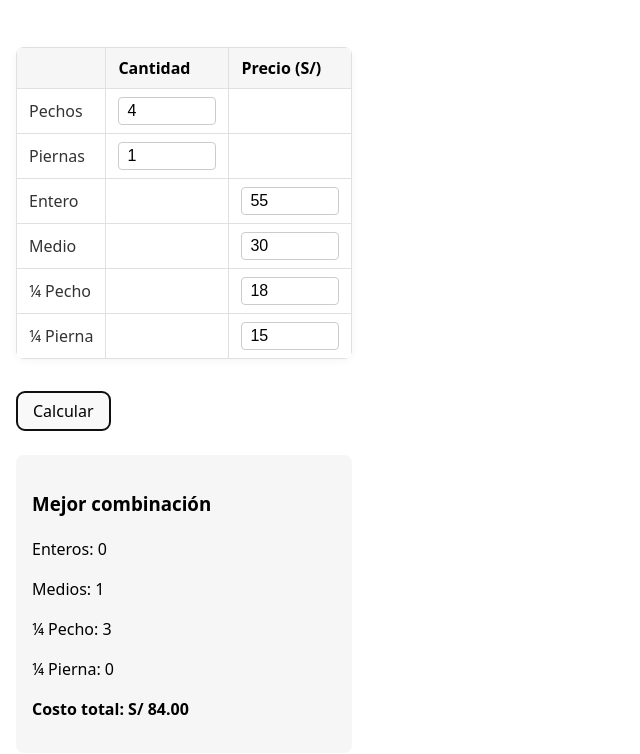
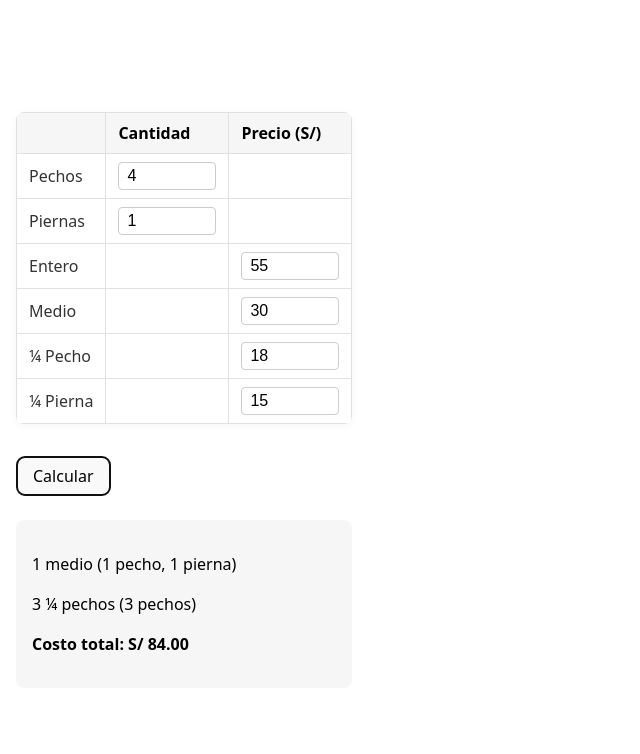
Before and after one commit to naranjja/pechoypierna, a React (Vite) app: page / in a window 1280 px wide. Both pictures are taken after a click on the button "Calcular". Shown: the top 754 px of the page, without its empty margins (0-640 px from the left). Built offline with nearby package versions, Linux system fonts and the light colour scheme.

Commit message:
:art: Add better formatting

```diff
--- a/src/PriceOptimizer.jsx
+++ b/src/PriceOptimizer.jsx
@@ -72,6 +72,20 @@ export default function PriceOptimizer() {
       costs
     );
     setResult(combo);
+  };
+
+  const pluralize = (count, singular, plural) => (count === 1 ? singular : plural);
+  const renderType = (count, typeSingular, typePlural, pechos, piernas) => {
+    if (count === 0) return null;
+    const parts = [];
+    if (pechos > 0) parts.push(`${pechos} ${pluralize(pechos, "pecho", "pechos")}`);
+    if (piernas > 0) parts.push(`${piernas} ${pluralize(piernas, "pierna", "piernas")}`);
+    return (
+      <p>
+        {count} {pluralize(count, typeSingular, typePlural)}
+        {parts.length > 0 && ` (${parts.join(", ")})`}
+      </p>
+    );
   };
 
   return (
@@ -162,11 +176,34 @@ export default function PriceOptimizer() {
       <button onClick={handleOptimize}>Calcular</button>
       {result && (
         <div className="result">
-          <h3>Mejor combinación</h3>
-          <p>Enteros: {result.enteros}</p>
-          <p>Medios: {result.medios}</p>
-          <p>¼ Pecho: {result.cuartosPecho}</p>
-          <p>¼ Pierna: {result.cuartosPierna}</p>
+          {renderType(
+            result.enteros,
+            "entero",
+            "enteros",
+            result.enteros * 2,
+            result.enteros * 2
+          )}
+          {renderType(
+            result.medios,
+            "medio",
+            "medios",
+            result.medios * 1,
+            result.medios * 1
+          )}
+          {renderType(
+            result.cuartosPecho,
+            "¼ pecho",
+            "¼ pechos",
+            result.cuartosPecho,
+            0
+          )}
+          {renderType(
+            result.cuartosPierna,
+            "¼ pierna",
+            "¼ piernas",
+            0,
+            result.cuartosPierna
+          )}
           <p>
             <strong>Costo total: S/ {result.cost.toFixed(2)}</strong>
           </p>
```
